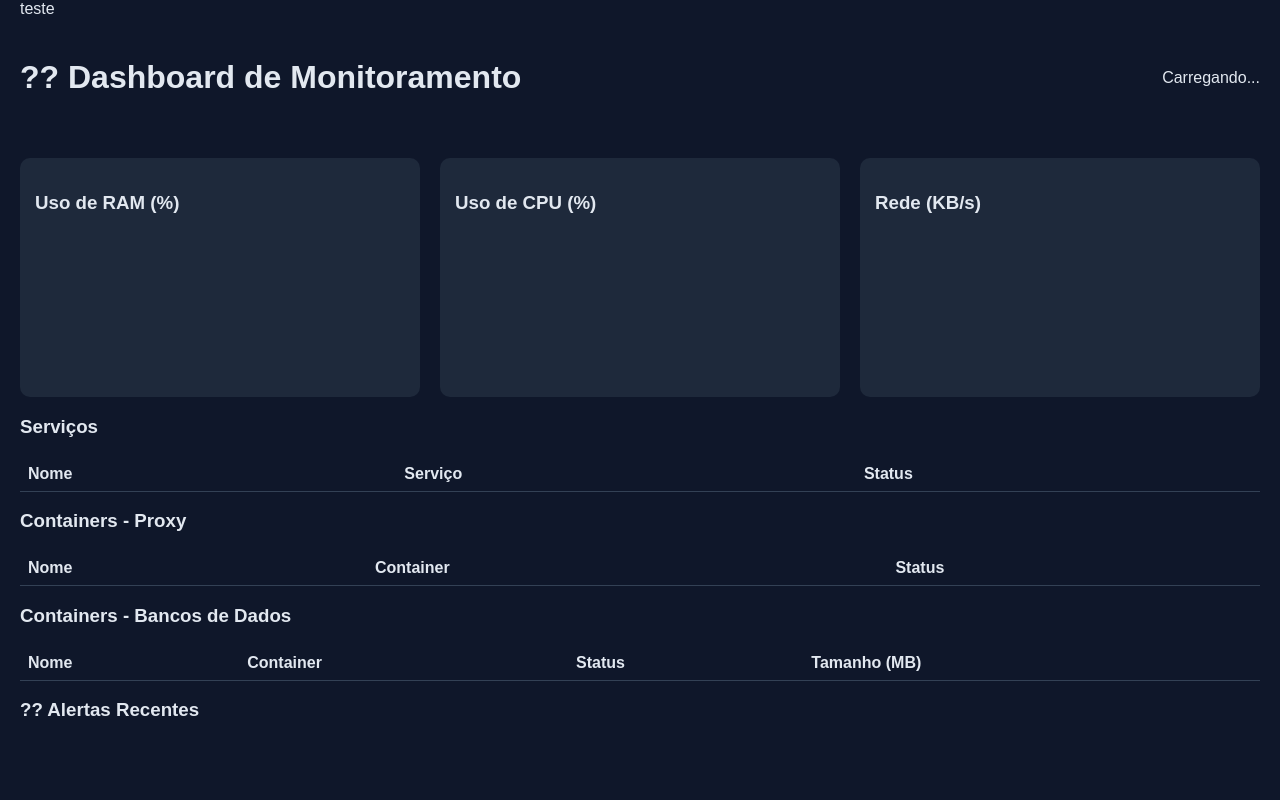
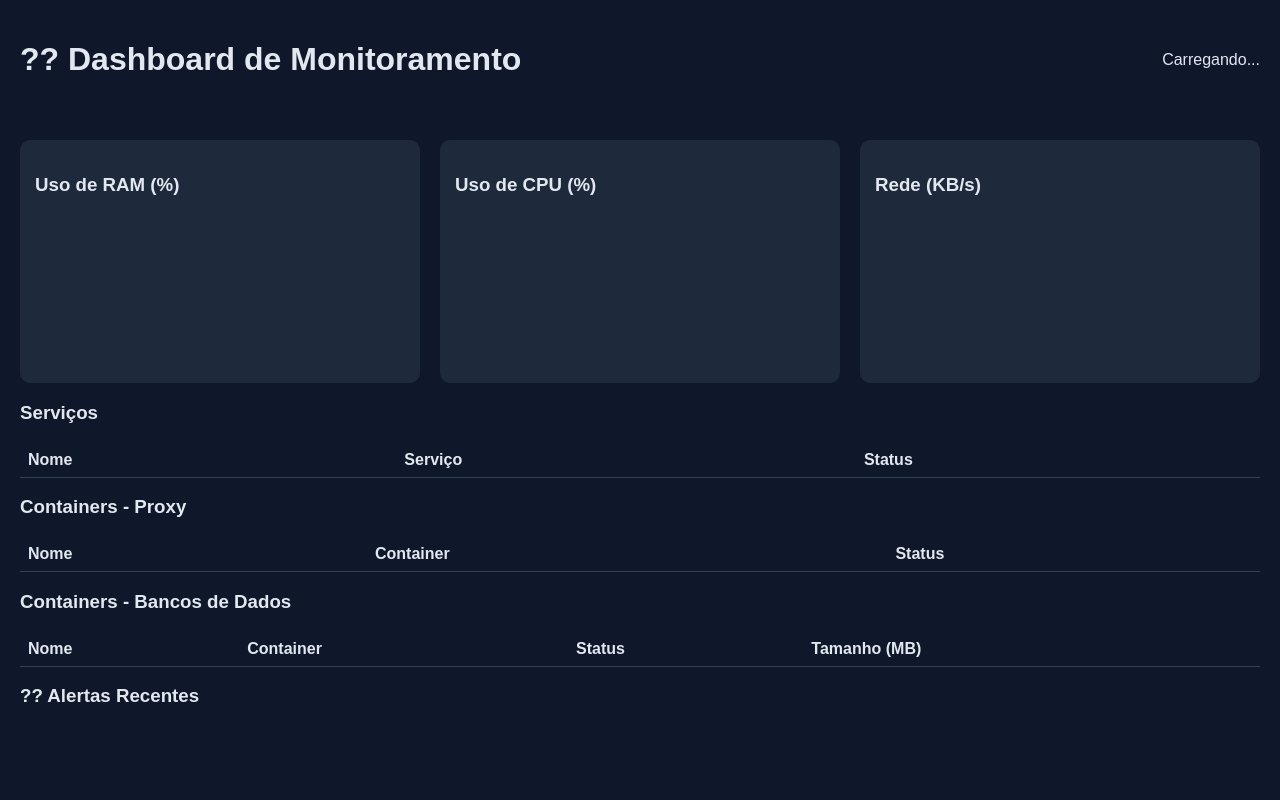
Before and after one commit to rbsmarx/monitor-dashboard, a Flask app: template dashboard/templates/index.html in a window 1280 px wide. Run offline with Flask 3, Linux system fonts and the light colour scheme; the template is opened without the code that fills it, so the values that code supplies are empty; a map, chart or similar area stays blank.

Commit message:
Fix DOCTYPE declaration in index.html

```diff
--- a/dashboard/templates/index.html
+++ b/dashboard/templates/index.html
@@ -1,4 +1,4 @@
-teste<!DOCTYPE html>
+<!DOCTYPE html>
 <html lang="pt-BR">
 <head>
   <meta charset="UTF-8">
```
